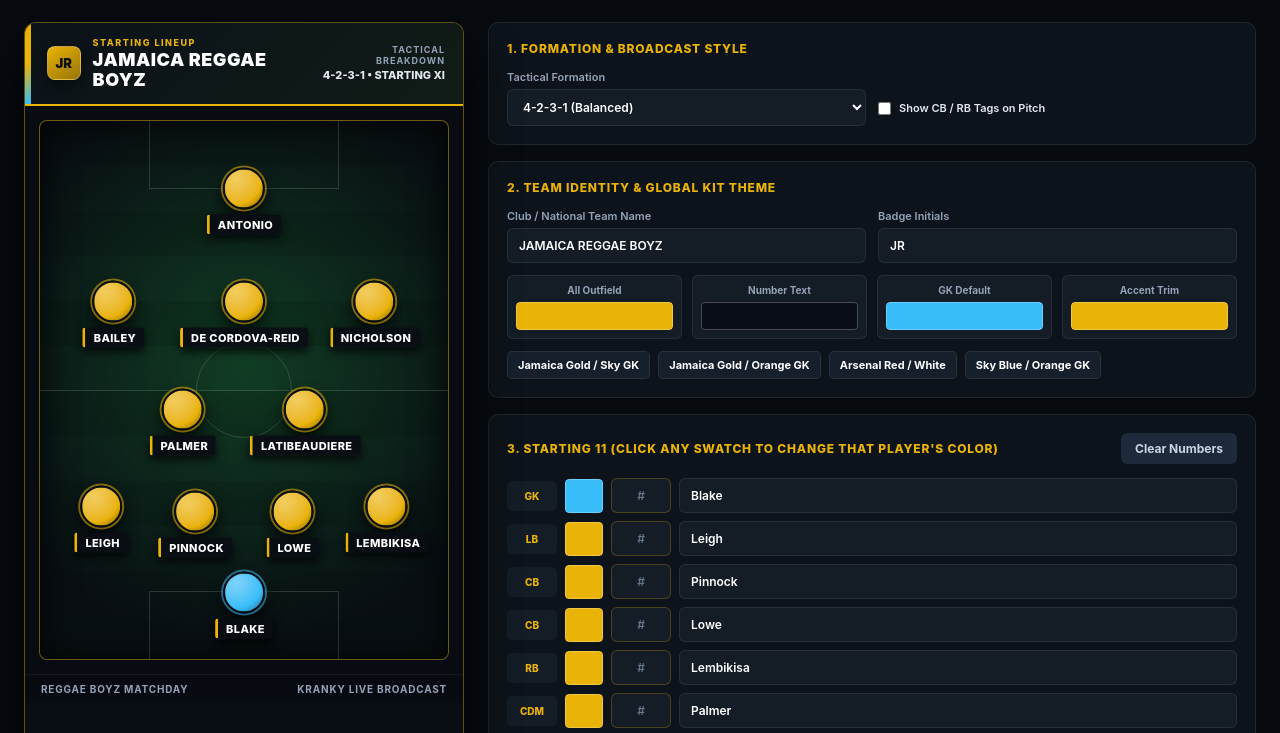
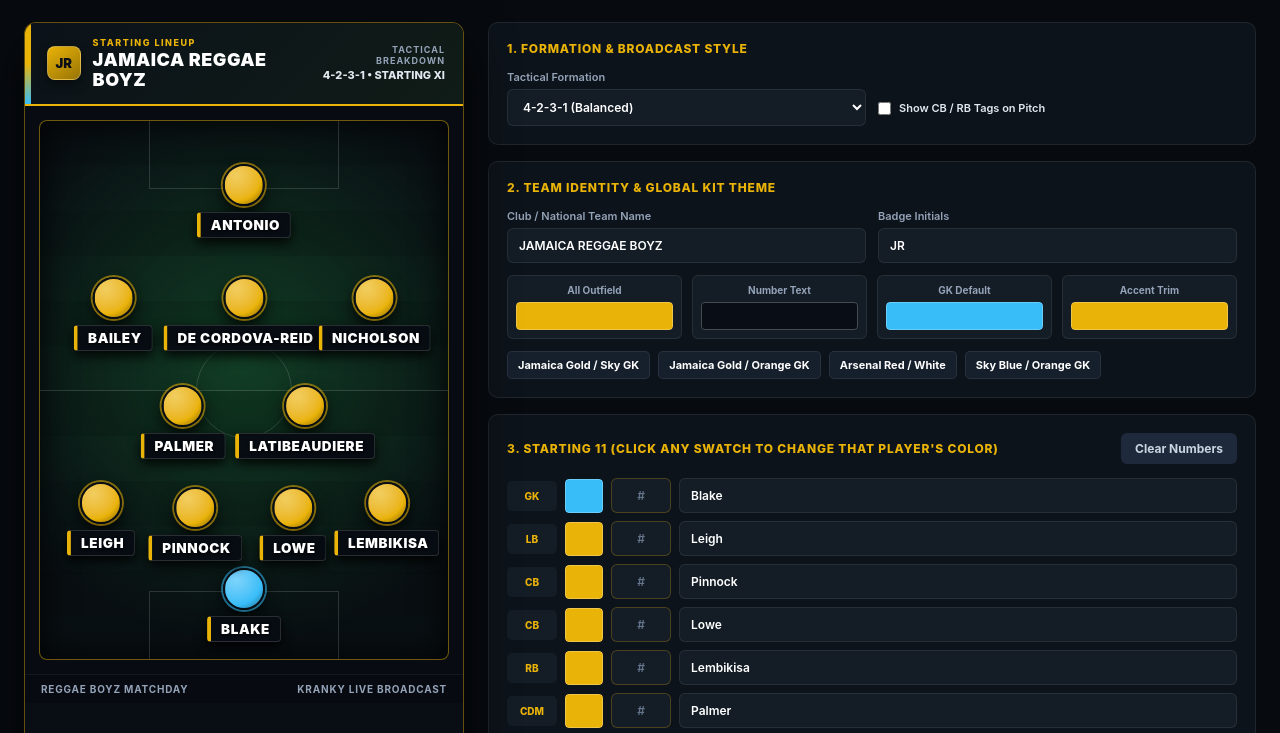
Before and after one commit to spencber/kranky-starting-11, a plain HTML site: page index.html in a window 1280 px wide. Shown: the part 58-791 px from the top of the page. Drawn offline with Linux system fonts and the light colour scheme.

Commit message:
Refactor player tokens and name plate styles
Updated styles for player tokens and name plate.

```diff
--- a/index.html
+++ b/index.html
@@ -280,7 +280,7 @@
       border-bottom: none;
     }
 
-    /* --- PLAYER TOKENS (Per-player color supported via --token-bg / --token-fg) --- */
+    /* --- PLAYER TOKENS --- */
     .player-node {
       position: absolute;
       transform: translate(-50%, -50%);
@@ -330,19 +330,22 @@
       display: inline-block;
     }
 
+    /* BOLDER, LARGER, MORE PROMINENT BROADCAST NAMEPLATE */
     .name-plate {
-      margin-top: 5px;
-      padding: 3px 8px;
-      background: rgba(9, 13, 20, 0.92);
-      border-left: 3px solid var(--accent-color);
-      border-radius: 3px;
-      font-size: 11px;
-      font-weight: 800;
-      letter-spacing: 0.4px;
+      margin-top: 6px;
+      padding: 4px 10px;
+      background: rgba(8, 12, 19, 0.96);
+      border: 1px solid rgba(255, 255, 255, 0.14);
+      border-left: 4px solid var(--accent-color);
+      border-radius: 4px;
+      font-size: 13.5px;
+      font-weight: 900;
+      letter-spacing: 0.6px;
       color: #ffffff;
+      text-shadow: 0 1px 3px rgba(0, 0, 0, 0.9);
       text-transform: uppercase;
       white-space: nowrap;
-      box-shadow: 0 4px 10px rgba(0, 0, 0, 0.8);
+      box-shadow: 0 5px 12px rgba(0, 0, 0, 0.88);
     }
 
     .graphic-footer {
@@ -483,7 +486,6 @@
       background: #233044;
     }
 
-    /* Ordered List: Position | Individual Color | # | Name */
     .player-inputs-list {
       display: flex;
       flex-direction: column;
@@ -781,7 +783,6 @@
       accent: "#eab308"
     };
 
-    /* Each player now stores their own individual circle color (`color`) */
     let squad = [
       { num: "", name: "Blake", color: "#38bdf8" },
       { num: "", name: "Leigh", color: "#eab308" },
@@ -819,7 +820,6 @@
       document.getElementById("accentColorPicker").value = colors.accent || colors.primary;
     }
 
-    /* Updates global kit colors and applies them across the squad */
     function updateGlobalColors() {
       const primary = document.getElementById("kitColorPicker").value;
       const text = document.getElementById("kitTextPicker").value;
```
